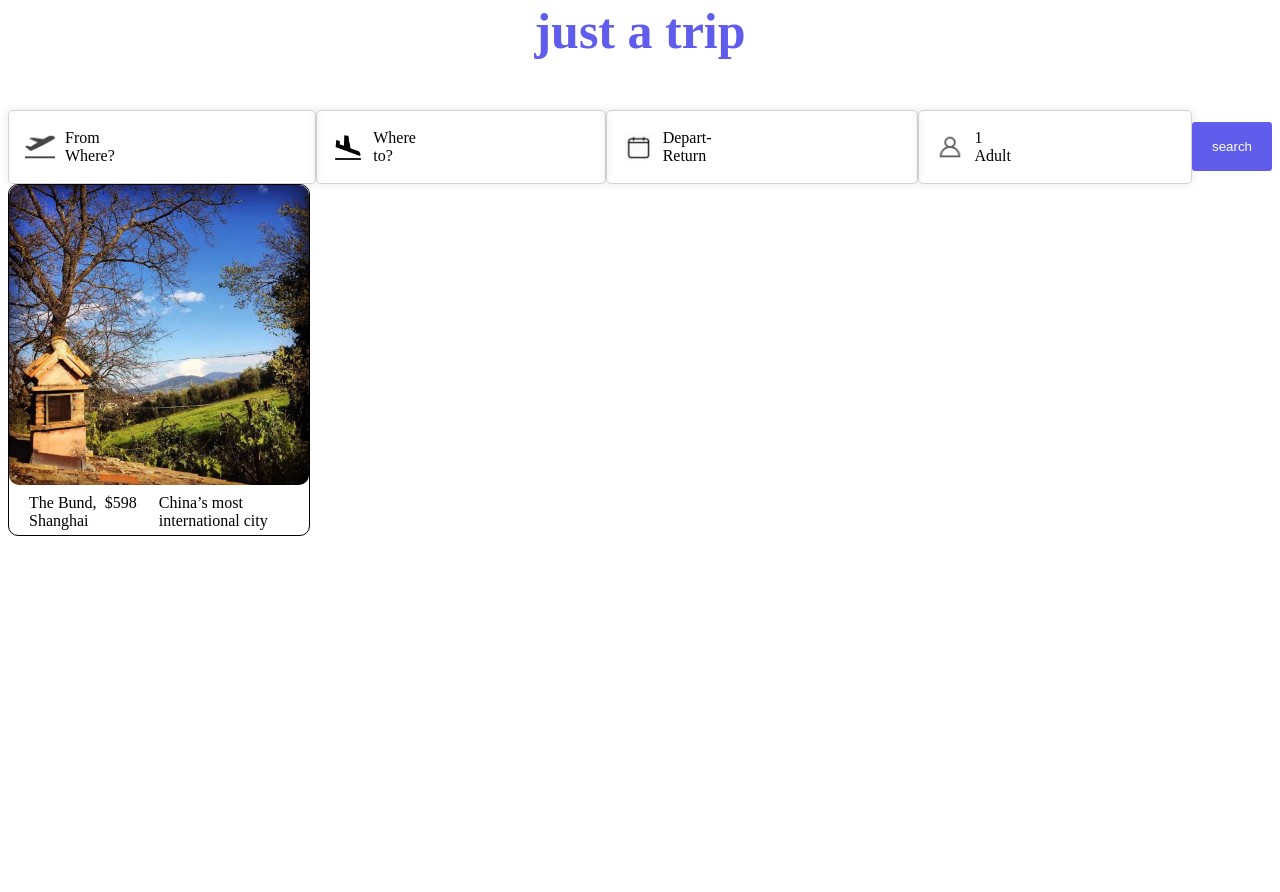
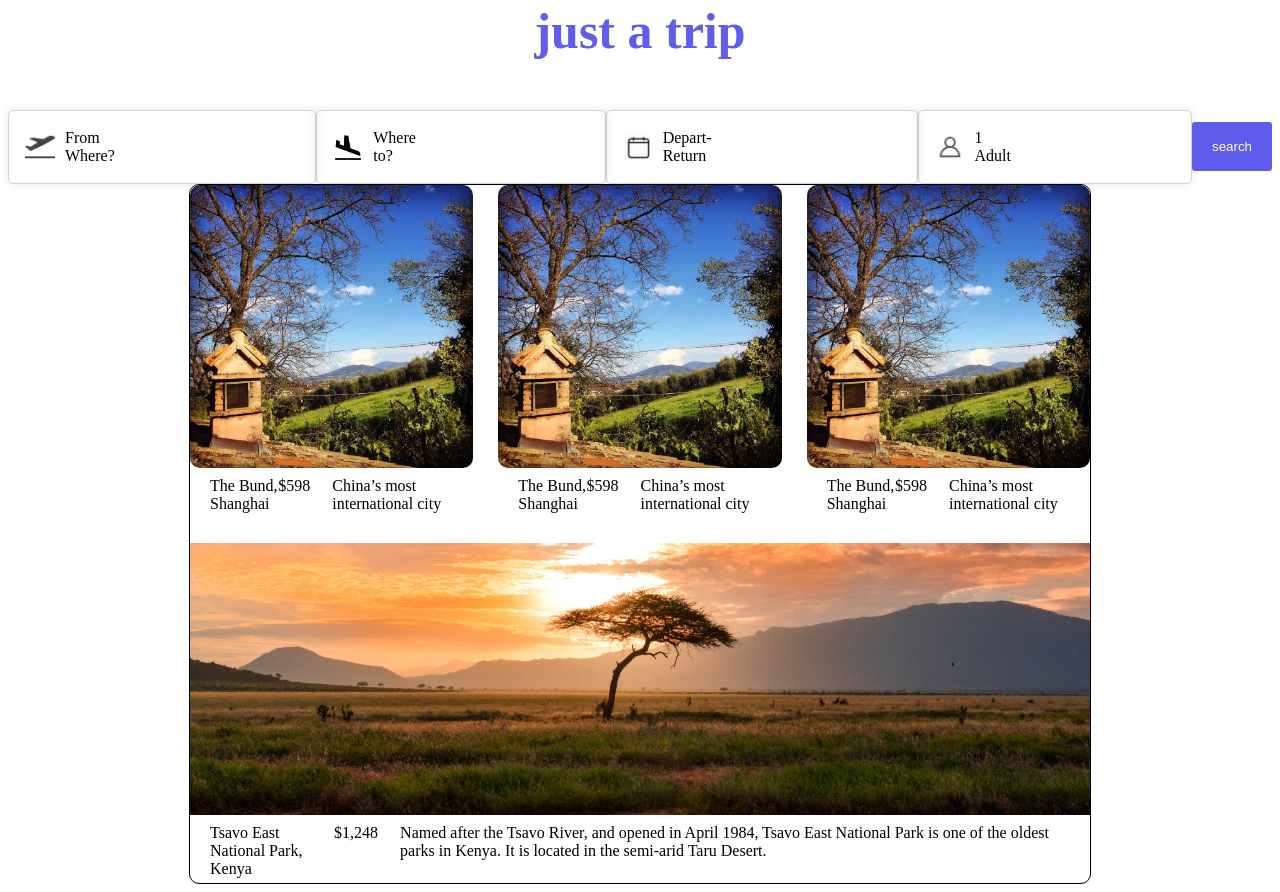
Before and after one commit to DhruvShah0612/Dhruv6612, a PHP site: page / in a window 1280 px wide. Shown: the part 273-1165 px from the top of the page. Before the commit the page ends 809 px from the top, so only its background shows below. Run offline with PHP 8.4, Linux system fonts and the light colour scheme.

Commit message:
Update index.html and style.css

```diff
--- a/Flight-Book/index.html
+++ b/Flight-Book/index.html
@@ -29,10 +29,10 @@
                 </div>
             </header>
             <main>
-                <div>
-                    <div class="text">
+                <section>
+                    <section class="text">
                         <h2>It's more than just a trip</h2>
-                    </div>
+                    </section>
 
                     <div class="navigation">
                         <div class="nav-part">
@@ -58,6 +58,7 @@
 
                     <div class="image-container">
                         <div>
+                            <div>
                                 <img class="section-img" src="Assets/photo6jpg.jpg" alt="">
                             </div>
                             <div class="main-paragraph">
@@ -68,10 +69,50 @@
                                 <p class="sec-txt">China’s most international city</p>
                             </div>
                         </div>
+
+                        <div>
+                            <div>
+                                <img class="section-img" src="Assets/photo6jpg.jpg" alt="">
+                            </div>
+                            <div class="main-paragraph">
+                                <div class="sec-para">
+                                    <p>The Bund, Shanghai</p>
+                                    <p>$598</p>
+                                </div>
+                                <p class="sec-txt">China’s most international city</p>
                             </div>
                         </div>
+
+                        <div>
+                            <div>
+                                <img class="section-img" src="Assets/photo6jpg.jpg" alt="">
+                            </div>
+                            <div class="main-paragraph">
+                                <div class="sec-para">
+                                    <p>The Bund, Shanghai</p>
+                                    <p>$598</p>
+                                </div>
+                                <p class="sec-txt">China’s most international city</p>
+                            </div>
+                        </div>
+                        <div>
+                            <div class="image-down">
+                                <img src="Assets/sunrise-45c7335f.png" alt="">
+                            </div>
+                            <div class="main-paragraph">
+                                <div class="sec-para">
+                                    <p>Tsavo East National Park, Kenya</p>
+                                    <p>$1,248</p>
+                                </div>
+                                <p class="sec-txt">Named after the Tsavo River, and opened in April 1984, Tsavo East
+                                    National Park is one of the oldest parks in Kenya. It is located in the semi-arid
+                                    Taru
+                                    Desert.</p>
+                            </div>
+                        </div>
+                    </div>
+                </section>
             </main>
-        <footer></footer>
         </div>
         <script src="script.js"></script>
     </body>
--- a/Flight-Book/style.css
+++ b/Flight-Book/style.css
@@ -81,9 +81,23 @@ ul {
 }
 
 .image-container {
-  width: 300px;
+  display: grid;
+  grid-template-columns: 1fr 1fr 1fr;
+  gap: 25px;
+  width: 900px;
   border: 1px solid black;
   border-radius: 10px;
+  margin: 0 auto;
+}
+
+.image-container > div:nth-child(4) {
+  grid-column: span 3;
+}
+
+.section-img,
+.image-down img {
+  width: 100%;
+  height: auto;
 }
 
 .sec-para p {
@@ -95,7 +109,7 @@ ul {
   padding: 0 10px;
 }
 
-.main-paragraph{
+.main-paragraph {
   padding: 5px 10px;
   display: flex;
   gap: 2px;
```
Lines whose indentation alone changed are shown as unchanged.
